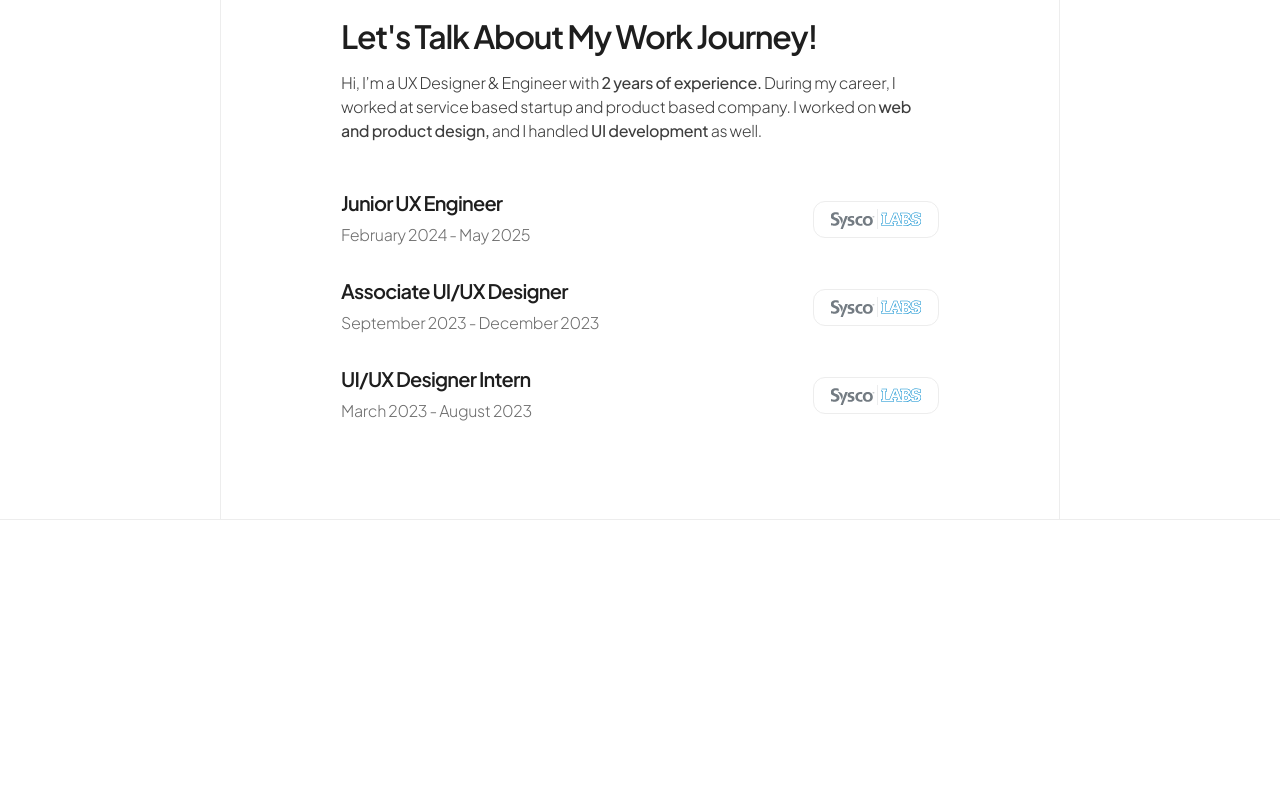
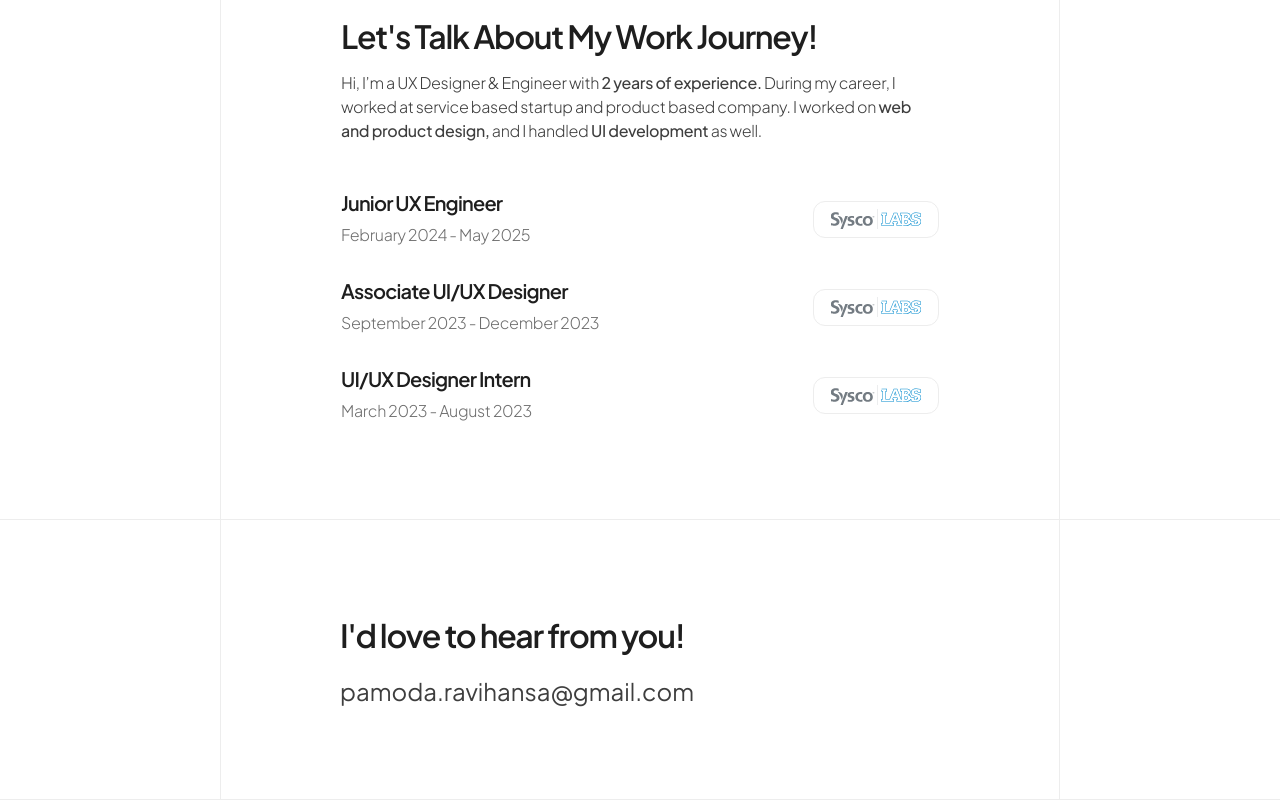
Before and after one commit to pamodaravihansa/portfolio, a React (Vite) app: page / in a window 1280 px wide. Shown: the part 2234-3034 px from the top of the page. Before the commit the page ends 2754 px from the top, so only its background shows below. Built offline with nearby package versions, Linux system fonts and the light colour scheme.

Commit message:
contact section

```diff
--- a/src/pages/Homepage.tsx
+++ b/src/pages/Homepage.tsx
@@ -222,6 +222,15 @@ const Homepage = () => {
 
         <div className="section-divider" />
 
+        <div className="contact_section">
+          <h2 className="font-pjs-h2">I'd love to hear from you!</h2>
+          <div className="email_container">
+            <p>pamoda.ravihansa@gmail.com</p>
+          </div>
+        </div>
+
+        <div className="section-divider" />
+
       </div>
     </>
 
--- a/src/styles/pages/_home.scss
+++ b/src/styles/pages/_home.scss
@@ -188,8 +188,28 @@ body {
                 }
             }
         }
+    }
+
+    .contact_section {
+        display: flex;
+        flex-direction: column;
+        align-content: flex-start;
+        min-width: 37.5rem;
+        gap: 1.5rem;
+
+        .email_container {
+            display: flex;
+
+            p {
+                font-family: 'Plus Jakarta Sans';
+                font-weight: 400;
+                font-size: 24px;
+                color: $secondary-text-color;
+
+            }
+        }
+
+    }
 
 
-
-    }
 }
```
